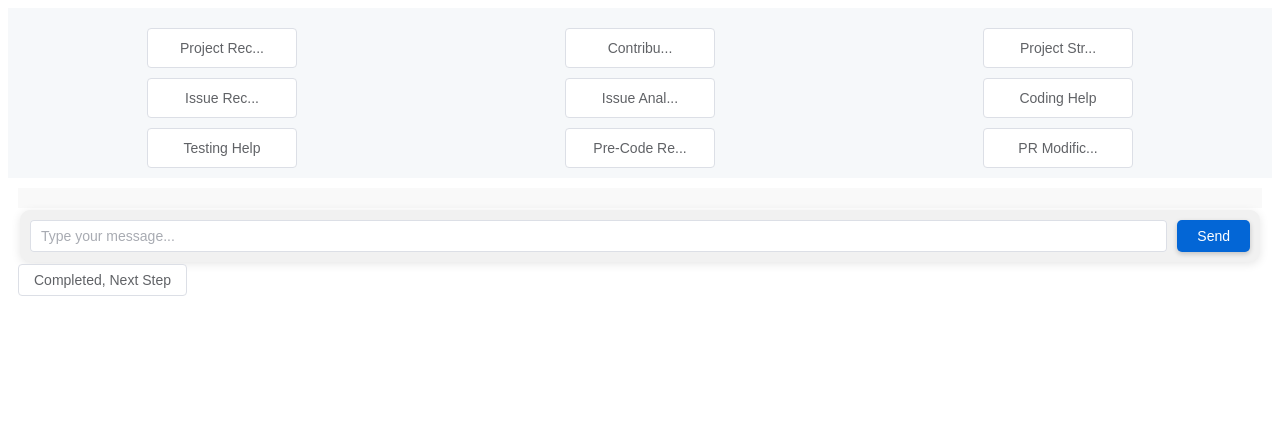
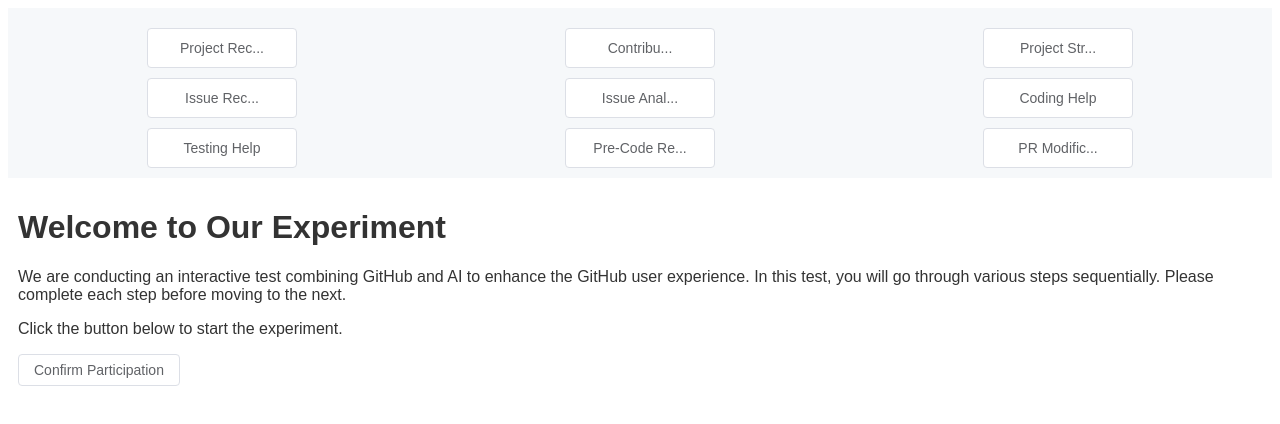
Before and after one commit to yhzhu99/OSSerCopilot, a Vue app: page / in a window 1280 px wide. Shown: the top 424 px of the page. Built offline with nearby package versions, Linux system fonts and the light colour scheme.

Commit message:
style: add global font style

```diff
--- a/public/style.css
+++ b/public/style.css
@@ -1 +1,17 @@
-/* Add any global styles here */
+/* Add any global styles here *//* Add any global styles here */
+
+body, html, #gh-next-container {
+    font-family: Arial, sans-serif;
+    color: #333333;
+    background-color: #ffffff;
+  }
+
+  h1, h2, h3, h4, h5, h6 {
+    font-family: Arial, sans-serif;
+    color: #333333;
+  }
+
+  p, div, span, input, button {
+    font-family: Arial, sans-serif;
+    color: #333333;
+  }
--- a/src/App.vue
+++ b/src/App.vue
@@ -18,7 +18,7 @@ const navItems = [
 
 const progress = ref(0);
 const displayMessage = ref('');
-const currentView = ref('project-recommendation');
+const currentView = ref('introduction'); // 初始视图为引导页
 const completedTasks = ref({});
 
 // 更新进度
@@ -50,6 +50,10 @@ const markCompleted = (view) => {
   }
 };
 
+const startExperiment = () => {
+  currentView.value = navItems[0].view;
+};
+
 onMounted(() => {
   chrome.runtime.onMessage.addListener((request, sender, sendResponse) => {
     if (request.type === "FROM_BACKGROUND") {
@@ -75,7 +79,13 @@ onMounted(() => {
       </div>
     </header>
     <main class="content">
-      <div v-if="currentView === 'project-recommendation'">
+      <div v-if="currentView === 'introduction'">
+        <h1>Welcome to Our Experiment</h1>
+        <p>We are conducting an interactive test combining GitHub and AI to enhance the GitHub user experience. In this test, you will go through various steps sequentially. Please complete each step before moving to the next.</p>
+        <p>Click the button below to start the experiment.</p>
+        <el-button @click="startExperiment">Confirm Participation</el-button>
+      </div>
+      <div v-else-if="currentView === 'project-recommendation'">
         <ChatBot @update-progress="updateProgress" />
         <el-button v-if="!completedTasks['project-recommendation']" @click="markCompleted('project-recommendation')">Completed, Next Step</el-button>
       </div>
@@ -121,6 +131,8 @@ onMounted(() => {
   display: flex;
   flex-direction: column;
   overflow: hidden;
+  font-family: Arial, sans-serif; /* 确保全局应用 */
+  color: #333333; /* 全局字体颜色 */
 }
 
 .header {
```
